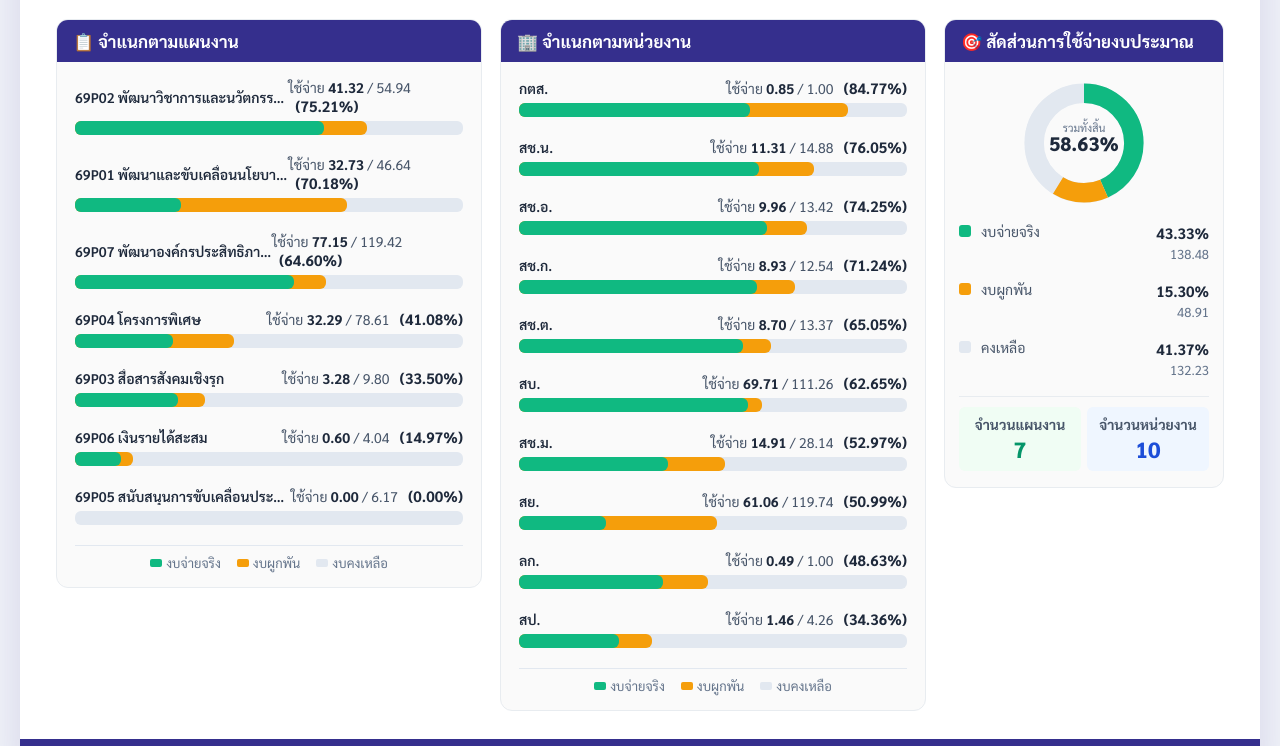
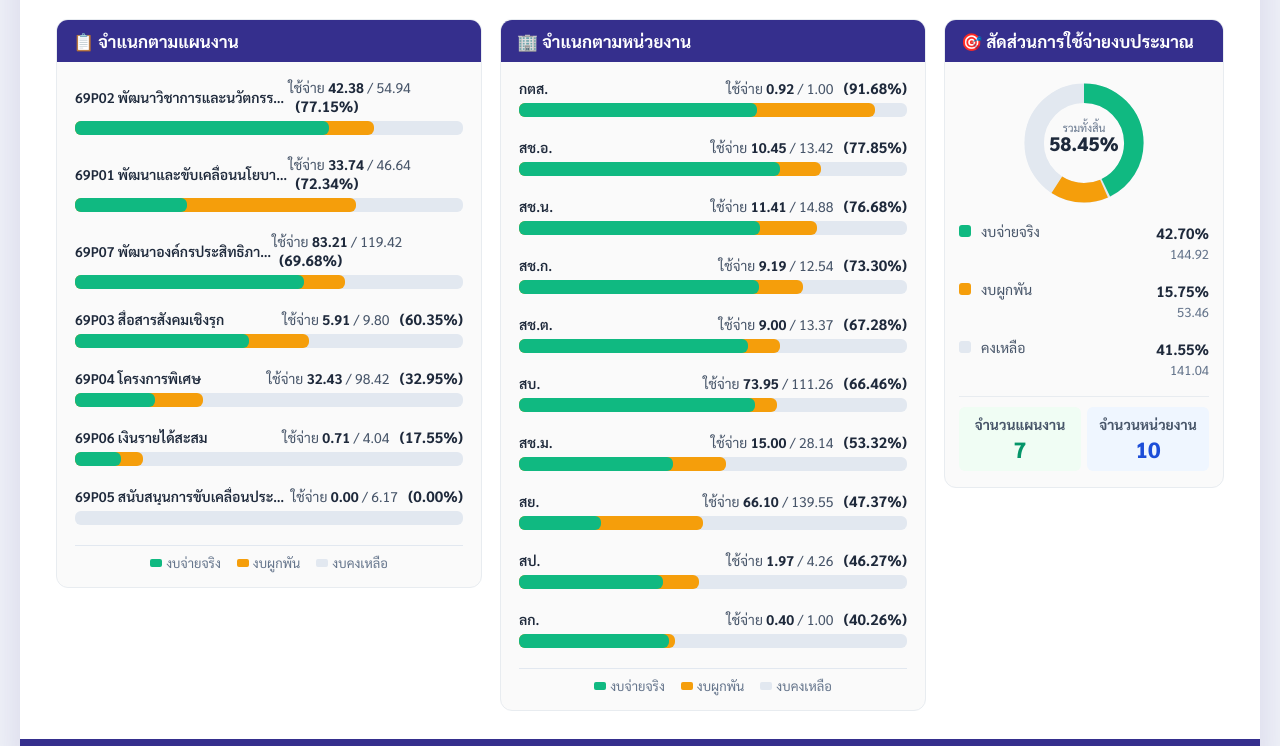
Before and after one commit to nhco101/budgetreport, a plain HTML site: page index.html in a window 1280 px wide. Shown: the part 253-999 px from the top of the page. Drawn offline with Linux system fonts and the light colour scheme.

Commit message:
Update Data 2569-06-12

```diff
--- a/index.html
+++ b/index.html
@@ -273,7 +273,7 @@
       <div class="header-divider"></div>
       <div class="header-title">
         <h1>สรุปผลการใช้จ่ายงบประมาณ ประจำปี 2569</h1>
-        <p><span style="font-weight:400; font-size:15px; color:#FFFFFF; background:rgba(255,255,255,0.18); padding:2px 8px; border-radius:6px;">ข้อมูล ณ วันที่ 5 มิถุนายน 2569</span>&nbsp;&nbsp;&nbsp;&nbsp;(หน่วย : ล้านบาท)</p>
+        <p><span style="font-weight:400; font-size:15px; color:#FFFFFF; background:rgba(255,255,255,0.18); padding:2px 8px; border-radius:6px;">ข้อมูล ณ วันที่ 12 มิถุนายน 2569</span>&nbsp;&nbsp;&nbsp;&nbsp;(หน่วย : ล้านบาท)</p>
       </div>
     </div>
     <div class="header-badge">
@@ -289,27 +289,27 @@
     <div class="kpi-row">
       <div class="kpi-card kpi-blue">
         <div class="kpi-label">💰 งบตามแผน</div>
-        <div class="kpi-value"><span class="count-up" data-target="319.61" data-decimals="2">0.00</span></div>
+        <div class="kpi-value"><span class="count-up" data-target="339.42" data-decimals="2">0.00</span></div>
       </div>
       <div class="kpi-card kpi-green">
         <div class="kpi-label">✅ งบจ่ายจริง</div>
-        <div class="kpi-value"><span class="count-up" data-target="138.48" data-decimals="2">0.00</span></div>
-        <div class="kpi-sub"><b style="color:#1E293B">43.33%</b> ของงบตามแผน</div>
+        <div class="kpi-value"><span class="count-up" data-target="144.92" data-decimals="2">0.00</span></div>
+        <div class="kpi-sub"><b style="color:#1E293B">42.70%</b> ของงบตามแผน</div>
       </div>
       <div class="kpi-card kpi-amber">
         <div class="kpi-label">🔗 งบผูกพัน</div>
-        <div class="kpi-value"><span class="count-up" data-target="48.91" data-decimals="2">0.00</span></div>
-        <div class="kpi-sub"><b style="color:#1E293B">15.30%</b> ของงบตามแผน</div>
+        <div class="kpi-value"><span class="count-up" data-target="53.46" data-decimals="2">0.00</span></div>
+        <div class="kpi-sub"><b style="color:#1E293B">15.75%</b> ของงบตามแผน</div>
       </div>
       <div class="kpi-card kpi-purple">
         <div class="kpi-label">📊 รวม(งบจ่ายจริง+งบผูกพัน)</div>
-        <div class="kpi-value"><span class="count-up" data-target="187.38" data-decimals="2">0.00</span></div>
-        <div class="kpi-sub"><b style="color:#1E293B">58.63%</b> ของงบตามแผน</div>
+        <div class="kpi-value"><span class="count-up" data-target="198.39" data-decimals="2">0.00</span></div>
+        <div class="kpi-sub"><b style="color:#1E293B">58.45%</b> ของงบตามแผน</div>
       </div>
       <div class="kpi-card kpi-red">
         <div class="kpi-label">💼 งบคงเหลือ</div>
-        <div class="kpi-value"><span class="count-up" data-target="132.23" data-decimals="2">0.00</span></div>
-        <div class="kpi-sub"><b style="color:#1E293B">41.37%</b> ของงบตามแผน</div>
+        <div class="kpi-value"><span class="count-up" data-target="141.04" data-decimals="2">0.00</span></div>
+        <div class="kpi-sub"><b style="color:#1E293B">41.55%</b> ของงบตามแผน</div>
       </div>
     </div>
 
@@ -327,60 +327,60 @@
           <div class="bar-row">
             <div class="bar-meta">
               <span class="bar-name">69P02 พัฒนาวิชาการและนวัตกรรมกระบวนการนโยบายสาธารณะ</span>
-              <span class="bar-vals">ใช้จ่าย <b>41.32</b> / 54.94 &nbsp;&nbsp;<b style="color:#1E293B">(75.21%)</b></span>
+              <span class="bar-vals">ใช้จ่าย <b>42.38</b> / 54.94 &nbsp;&nbsp;<b style="color:#1E293B">(77.15%)</b></span>
             </div>
             <div class="bar-track">
-              <div class="bar-commit" style="width:75.21%"></div>
-              <div class="bar-actual" style="width:64.20%"></div>
+              <div class="bar-commit" style="width:77.15%"></div>
+              <div class="bar-actual" style="width:65.41%"></div>
             </div>
           </div>
           <div class="bar-row">
             <div class="bar-meta">
               <span class="bar-name">69P01 พัฒนาและขับเคลื่อนนโยบายสาธารณะ</span>
-              <span class="bar-vals">ใช้จ่าย <b>32.73</b> / 46.64 &nbsp;&nbsp;<b style="color:#1E293B">(70.18%)</b></span>
+              <span class="bar-vals">ใช้จ่าย <b>33.74</b> / 46.64 &nbsp;&nbsp;<b style="color:#1E293B">(72.34%)</b></span>
             </div>
             <div class="bar-track">
-              <div class="bar-commit" style="width:70.18%"></div>
-              <div class="bar-actual" style="width:27.36%"></div>
+              <div class="bar-commit" style="width:72.34%"></div>
+              <div class="bar-actual" style="width:28.78%"></div>
             </div>
           </div>
           <div class="bar-row">
             <div class="bar-meta">
               <span class="bar-name">69P07 พัฒนาองค์กรประสิทธิภาพสูง</span>
-              <span class="bar-vals">ใช้จ่าย <b>77.15</b> / 119.42 &nbsp;&nbsp;<b style="color:#1E293B">(64.60%)</b></span>
+              <span class="bar-vals">ใช้จ่าย <b>83.21</b> / 119.42 &nbsp;&nbsp;<b style="color:#1E293B">(69.68%)</b></span>
             </div>
             <div class="bar-track">
-              <div class="bar-commit" style="width:64.60%"></div>
-              <div class="bar-actual" style="width:56.51%"></div>
+              <div class="bar-commit" style="width:69.68%"></div>
+              <div class="bar-actual" style="width:58.94%"></div>
+            </div>
+          </div>
+          <div class="bar-row">
+            <div class="bar-meta">
+              <span class="bar-name">69P03 สื่อสารสังคมเชิงรุก</span>
+              <span class="bar-vals">ใช้จ่าย <b>5.91</b> / 9.80 &nbsp;&nbsp;<b style="color:#1E293B">(60.35%)</b></span>
+            </div>
+            <div class="bar-track">
+              <div class="bar-commit" style="width:60.35%"></div>
+              <div class="bar-actual" style="width:44.72%"></div>
             </div>
           </div>
           <div class="bar-row">
             <div class="bar-meta">
               <span class="bar-name">69P04 โครงการพิเศษ</span>
-              <span class="bar-vals">ใช้จ่าย <b>32.29</b> / 78.61 &nbsp;&nbsp;<b style="color:#1E293B">(41.08%)</b></span>
+              <span class="bar-vals">ใช้จ่าย <b>32.43</b> / 98.42 &nbsp;&nbsp;<b style="color:#1E293B">(32.95%)</b></span>
             </div>
             <div class="bar-track">
-              <div class="bar-commit" style="width:41.08%"></div>
-              <div class="bar-actual" style="width:25.31%"></div>
-            </div>
-          </div>
-          <div class="bar-row">
-            <div class="bar-meta">
-              <span class="bar-name">69P03 สื่อสารสังคมเชิงรุก</span>
-              <span class="bar-vals">ใช้จ่าย <b>3.28</b> / 9.80 &nbsp;&nbsp;<b style="color:#1E293B">(33.50%)</b></span>
-            </div>
-            <div class="bar-track">
-              <div class="bar-commit" style="width:33.50%"></div>
-              <div class="bar-actual" style="width:26.42%"></div>
+              <div class="bar-commit" style="width:32.95%"></div>
+              <div class="bar-actual" style="width:20.65%"></div>
             </div>
           </div>
           <div class="bar-row">
             <div class="bar-meta">
               <span class="bar-name">69P06 เงินรายได้สะสม</span>
-              <span class="bar-vals">ใช้จ่าย <b>0.60</b> / 4.04 &nbsp;&nbsp;<b style="color:#1E293B">(14.97%)</b></span>
+              <span class="bar-vals">ใช้จ่าย <b>0.71</b> / 4.04 &nbsp;&nbsp;<b style="color:#1E293B">(17.55%)</b></span>
             </div>
             <div class="bar-track">
-              <div class="bar-commit" style="width:14.97%"></div>
+              <div class="bar-commit" style="width:17.55%"></div>
               <div class="bar-actual" style="width:11.81%"></div>
             </div>
           </div>
@@ -421,101 +421,101 @@
           <div class="bar-row">
             <div class="bar-meta">
               <span class="bar-name">กตส.</span>
-              <span class="bar-vals">ใช้จ่าย <b>0.85</b> / 1.00 &nbsp;&nbsp;<b style="color:#1E293B">(84.77%)</b></span>
+              <span class="bar-vals">ใช้จ่าย <b>0.92</b> / 1.00 &nbsp;&nbsp;<b style="color:#1E293B">(91.68%)</b></span>
             </div>
             <div class="bar-track">
-              <div class="bar-commit" style="width:84.77%"></div>
-              <div class="bar-actual" style="width:59.56%"></div>
+              <div class="bar-commit" style="width:91.68%"></div>
+              <div class="bar-actual" style="width:61.25%"></div>
+            </div>
+          </div>
+          <div class="bar-row">
+            <div class="bar-meta">
+              <span class="bar-name">สช.อ.</span>
+              <span class="bar-vals">ใช้จ่าย <b>10.45</b> / 13.42 &nbsp;&nbsp;<b style="color:#1E293B">(77.85%)</b></span>
+            </div>
+            <div class="bar-track">
+              <div class="bar-commit" style="width:77.85%"></div>
+              <div class="bar-actual" style="width:67.18%"></div>
             </div>
           </div>
           <div class="bar-row">
             <div class="bar-meta">
               <span class="bar-name">สช.น.</span>
-              <span class="bar-vals">ใช้จ่าย <b>11.31</b> / 14.88 &nbsp;&nbsp;<b style="color:#1E293B">(76.05%)</b></span>
+              <span class="bar-vals">ใช้จ่าย <b>11.41</b> / 14.88 &nbsp;&nbsp;<b style="color:#1E293B">(76.68%)</b></span>
             </div>
             <div class="bar-track">
-              <div class="bar-commit" style="width:76.05%"></div>
-              <div class="bar-actual" style="width:61.76%"></div>
-            </div>
-          </div>
-          <div class="bar-row">
-            <div class="bar-meta">
-              <span class="bar-name">สช.อ.</span>
-              <span class="bar-vals">ใช้จ่าย <b>9.96</b> / 13.42 &nbsp;&nbsp;<b style="color:#1E293B">(74.25%)</b></span>
-            </div>
-            <div class="bar-track">
-              <div class="bar-commit" style="width:74.25%"></div>
-              <div class="bar-actual" style="width:63.94%"></div>
+              <div class="bar-commit" style="width:76.68%"></div>
+              <div class="bar-actual" style="width:62.15%"></div>
             </div>
           </div>
           <div class="bar-row">
             <div class="bar-meta">
               <span class="bar-name">สช.ก.</span>
-              <span class="bar-vals">ใช้จ่าย <b>8.93</b> / 12.54 &nbsp;&nbsp;<b style="color:#1E293B">(71.24%)</b></span>
+              <span class="bar-vals">ใช้จ่าย <b>9.19</b> / 12.54 &nbsp;&nbsp;<b style="color:#1E293B">(73.30%)</b></span>
             </div>
             <div class="bar-track">
-              <div class="bar-commit" style="width:71.24%"></div>
-              <div class="bar-actual" style="width:61.36%"></div>
+              <div class="bar-commit" style="width:73.30%"></div>
+              <div class="bar-actual" style="width:61.84%"></div>
             </div>
           </div>
           <div class="bar-row">
             <div class="bar-meta">
               <span class="bar-name">สช.ต.</span>
-              <span class="bar-vals">ใช้จ่าย <b>8.70</b> / 13.37 &nbsp;&nbsp;<b style="color:#1E293B">(65.05%)</b></span>
+              <span class="bar-vals">ใช้จ่าย <b>9.00</b> / 13.37 &nbsp;&nbsp;<b style="color:#1E293B">(67.28%)</b></span>
             </div>
             <div class="bar-track">
-              <div class="bar-commit" style="width:65.05%"></div>
-              <div class="bar-actual" style="width:57.72%"></div>
+              <div class="bar-commit" style="width:67.28%"></div>
+              <div class="bar-actual" style="width:58.98%"></div>
             </div>
           </div>
           <div class="bar-row">
             <div class="bar-meta">
               <span class="bar-name">สบ.</span>
-              <span class="bar-vals">ใช้จ่าย <b>69.71</b> / 111.26 &nbsp;&nbsp;<b style="color:#1E293B">(62.65%)</b></span>
+              <span class="bar-vals">ใช้จ่าย <b>73.95</b> / 111.26 &nbsp;&nbsp;<b style="color:#1E293B">(66.46%)</b></span>
             </div>
             <div class="bar-track">
-              <div class="bar-commit" style="width:62.65%"></div>
-              <div class="bar-actual" style="width:58.99%"></div>
+              <div class="bar-commit" style="width:66.46%"></div>
+              <div class="bar-actual" style="width:60.84%"></div>
             </div>
           </div>
           <div class="bar-row">
             <div class="bar-meta">
               <span class="bar-name">สช.ม.</span>
-              <span class="bar-vals">ใช้จ่าย <b>14.91</b> / 28.14 &nbsp;&nbsp;<b style="color:#1E293B">(52.97%)</b></span>
+              <span class="bar-vals">ใช้จ่าย <b>15.00</b> / 28.14 &nbsp;&nbsp;<b style="color:#1E293B">(53.32%)</b></span>
             </div>
             <div class="bar-track">
-              <div class="bar-commit" style="width:52.97%"></div>
-              <div class="bar-actual" style="width:38.46%"></div>
+              <div class="bar-commit" style="width:53.32%"></div>
+              <div class="bar-actual" style="width:39.76%"></div>
             </div>
           </div>
           <div class="bar-row">
             <div class="bar-meta">
               <span class="bar-name">สย.</span>
-              <span class="bar-vals">ใช้จ่าย <b>61.06</b> / 119.74 &nbsp;&nbsp;<b style="color:#1E293B">(50.99%)</b></span>
+              <span class="bar-vals">ใช้จ่าย <b>66.10</b> / 139.55 &nbsp;&nbsp;<b style="color:#1E293B">(47.37%)</b></span>
             </div>
             <div class="bar-track">
-              <div class="bar-commit" style="width:50.99%"></div>
-              <div class="bar-actual" style="width:22.37%"></div>
+              <div class="bar-commit" style="width:47.37%"></div>
+              <div class="bar-actual" style="width:21.18%"></div>
+            </div>
+          </div>
+          <div class="bar-row">
+            <div class="bar-meta">
+              <span class="bar-name">สป.</span>
+              <span class="bar-vals">ใช้จ่าย <b>1.97</b> / 4.26 &nbsp;&nbsp;<b style="color:#1E293B">(46.27%)</b></span>
+            </div>
+            <div class="bar-track">
+              <div class="bar-commit" style="width:46.27%"></div>
+              <div class="bar-actual" style="width:37.15%"></div>
             </div>
           </div>
           <div class="bar-row">
             <div class="bar-meta">
               <span class="bar-name">ลก.</span>
-              <span class="bar-vals">ใช้จ่าย <b>0.49</b> / 1.00 &nbsp;&nbsp;<b style="color:#1E293B">(48.63%)</b></span>
+              <span class="bar-vals">ใช้จ่าย <b>0.40</b> / 1.00 &nbsp;&nbsp;<b style="color:#1E293B">(40.26%)</b></span>
             </div>
             <div class="bar-track">
-              <div class="bar-commit" style="width:48.63%"></div>
-              <div class="bar-actual" style="width:37.03%"></div>
-            </div>
-          </div>
-          <div class="bar-row">
-            <div class="bar-meta">
-              <span class="bar-name">สป.</span>
-              <span class="bar-vals">ใช้จ่าย <b>1.46</b> / 4.26 &nbsp;&nbsp;<b style="color:#1E293B">(34.36%)</b></span>
-            </div>
-            <div class="bar-track">
-              <div class="bar-commit" style="width:34.36%"></div>
-              <div class="bar-actual" style="width:25.72%"></div>
+              <div class="bar-commit" style="width:40.26%"></div>
+              <div class="bar-actual" style="width:38.57%"></div>
             </div>
           </div>
 
@@ -548,15 +548,15 @@
               <circle cx="60" cy="60" r="46" fill="none" stroke="#E2E8F0" stroke-width="18"/>
               <!-- จ่ายจริง 34.2% -->
               <circle class="donut-arc" cx="60" cy="60" r="46" fill="none" stroke="#10B981" stroke-width="18"
-                stroke-dasharray="125.24 163.79" stroke-dashoffset="0"
+                stroke-dasharray="123.41 165.62" stroke-dashoffset="0"
                 transform="rotate(-90 60 60)"/>
               <!-- งบผูกพัน 17.8%, offset -->
               <circle class="donut-arc" cx="60" cy="60" r="46" fill="none" stroke="#F59E0B" stroke-width="18"
-                stroke-dasharray="44.22 244.81" stroke-dashoffset="-125.24"
+                stroke-dasharray="45.52 243.51" stroke-dashoffset="-125.24"
                 transform="rotate(-90 60 60)"/>
               <!-- center text -->
               <text x="60" y="47" text-anchor="middle" dominant-baseline="middle" font-size="10" fill="#64748B" font-family="Sarabun, sans-serif">รวมทั้งสิ้น</text>
-              <text x="60" y="63" text-anchor="middle" dominant-baseline="middle" font-size="18" font-weight="800" fill="#1E293B" font-family="Sarabun, sans-serif"><tspan class="count-up" data-target="58.63" data-decimals="2">0.00</tspan>%</text>
+              <text x="60" y="63" text-anchor="middle" dominant-baseline="middle" font-size="18" font-weight="800" fill="#1E293B" font-family="Sarabun, sans-serif"><tspan class="count-up" data-target="58.45" data-decimals="2">0.00</tspan>%</text>
             </svg>
           </div>
 
@@ -565,24 +565,24 @@
             <div class="legend-dot" style="background:#10B981;"></div>
             <div class="legend-name">งบจ่ายจริง</div>
             <div class="legend-right">
-              <div class="legend-pct">43.33%</div>
-             <div class="legend-val">138.48</div>
+              <div class="legend-pct">42.70%</div>
+             <div class="legend-val">144.92</div>
             </div>
           </div>
           <div class="legend-row">
             <div class="legend-dot" style="background:#F59E0B;"></div>
             <div class="legend-name">งบผูกพัน</div>
             <div class="legend-right">
-              <div class="legend-pct">15.30%</div>
-            <div class="legend-val">48.91</div>
+              <div class="legend-pct">15.75%</div>
+            <div class="legend-val">53.46</div>
             </div>
           </div>
           <div class="legend-row">
             <div class="legend-dot" style="background:#E2E8F0;"></div>
             <div class="legend-name">คงเหลือ</div>
             <div class="legend-right">
-              <div class="legend-pct">41.37%</div>
-           <div class="legend-val">132.23</div>
+              <div class="legend-pct">41.55%</div>
+           <div class="legend-val">141.04</div>
             </div>
           </div>
 
```
Also changed, not shown: 1 other file.
